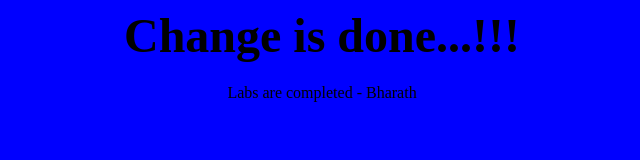
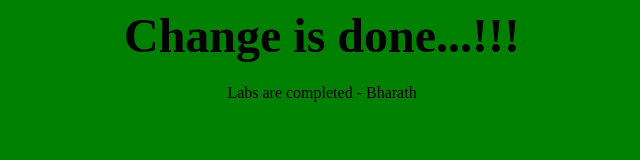
Before and after one commit to Bharath-48782674/BR-BG, a plain HTML site: page index.html in a window 1280 px wide. Shown: the whole page, without its empty margins (318-958 px from the left). Drawn offline with Linux system fonts and the light colour scheme.

Commit message:
Update index.html

```diff
--- a/index.html
+++ b/index.html
@@ -1,5 +1,5 @@
 <html>
-  <body style="background-color:blue;">
+  <body style="background-color:green;">
     <center>
       <h1><font size=8>Change is done...!!!</font></h1>
       <p1> Labs are completed - Bharath </p1>
```
